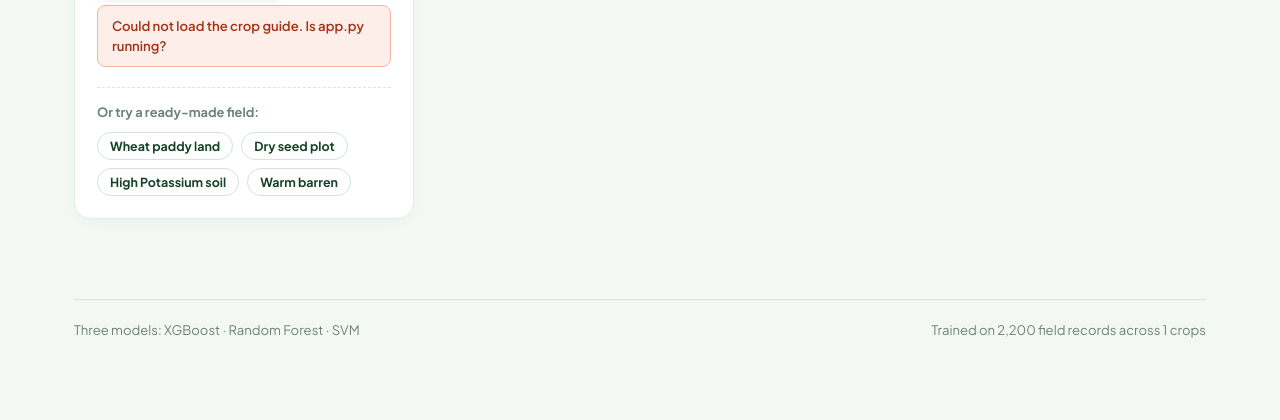
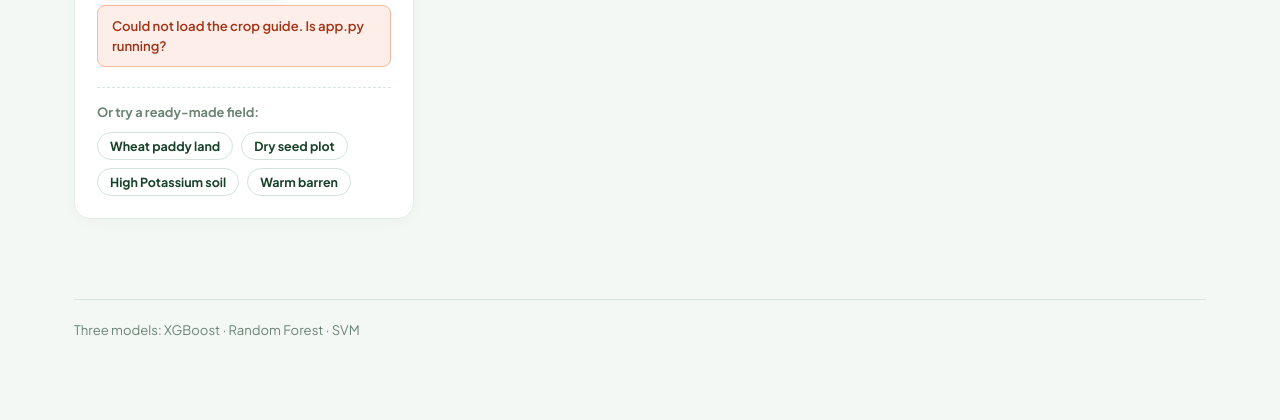
Before and after one commit to roohullahbsai-2024a-cell/Crop-Prediction-System, a Python web app: template templates/index.html in a window 1280 px wide. Shown: the part 1176-1596 px from the top of the page. Run offline with Jinja, Linux system fonts and the light colour scheme; the template is opened without the code that fills it: most values are stand-ins (such as "Sample title", 1, 10 or a date in 2020).

Commit message:
Remove dataset info text from footer

```diff
--- a/templates/index.html
+++ b/templates/index.html
@@ -277,7 +277,6 @@
 
   <footer>
     <span>Three models: XGBoost · Random Forest · SVM</span>
-    <span>Trained on 2,200 field records across {{ crop_count }} crops</span>
   </footer>
 
 </div>
```
